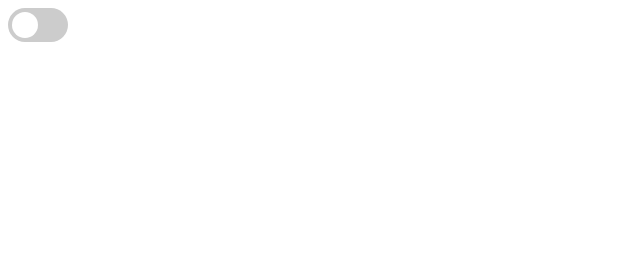
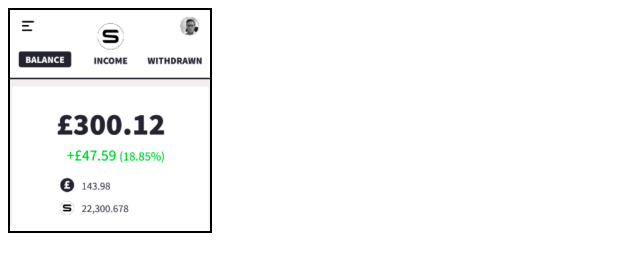
Before and after one commit to corrinaxc/tracker-ext, a website: page index.html in a window 1280 px wide. Shown: the whole page, without its empty margins (0-640 px from the left). Drawn offline with Linux system fonts and the light colour scheme.

Commit message:
updated html and styles for popup view

```diff
--- a/index.html
+++ b/index.html
@@ -5,14 +5,12 @@
     <meta name="viewport" content="width=device-width, initial-scale=1.0" />
     <link rel="stylesheet" href="styles.css" />
     <script src="index.js"></script>
-    <title>Safari Ext</title>
+    <title>Chrome Ext</title>
   </head>
   <body>
-    <div id="toggle-button">
+    <div id="userDashboard">
       <label class="switch">
-        <input type="checkbox" />
-        <span class="slider"></span>
-      </label>
+        <img class="popupImg" src="/public/resources/ext_popup.png" alt="dashboard-view-of-user-profile"/>
     </div>
   </body>
 </html>
--- a/styles.css
+++ b/styles.css
@@ -1,44 +1,6 @@
-.switch {
-    position: relative;
-    display: inline-block;
-    width: 60px;
-    height: 34px;
-  }
-
-  .switch input {
-    opacity: 0;
-    width: 0;
-    height: 0;
-  }
-
-  .slider {
-    position: absolute;
-    cursor: pointer;
-    top: 0;
-    left: 0;
-    right: 0;
-    bottom: 0;
-    background-color: #ccc;
-    transition: .4s;
-    border-radius: 34px;
-  }
-
-  .slider:before {
-    position: absolute;
-    content: "";
-    height: 26px;
-    width: 26px;
-    left: 4px;
-    bottom: 4px;
-    background-color: white;
-    transition: .4s;
-    border-radius: 50%;
-  }
-
-  input:checked + .slider {
-    background-color: #2196F3;
-  }
-
-  input:checked + .slider:before {
-    transform: translateX(26px);
-  }
+.popupImg {
+    width: 200px;
+    border: black;
+    border-width: 2px;
+    border-style: solid;
+}
```
Also changed, not shown: public/resources/ext_logo.png (added), public/resources/ext_popup.png (added), 1 other file.
